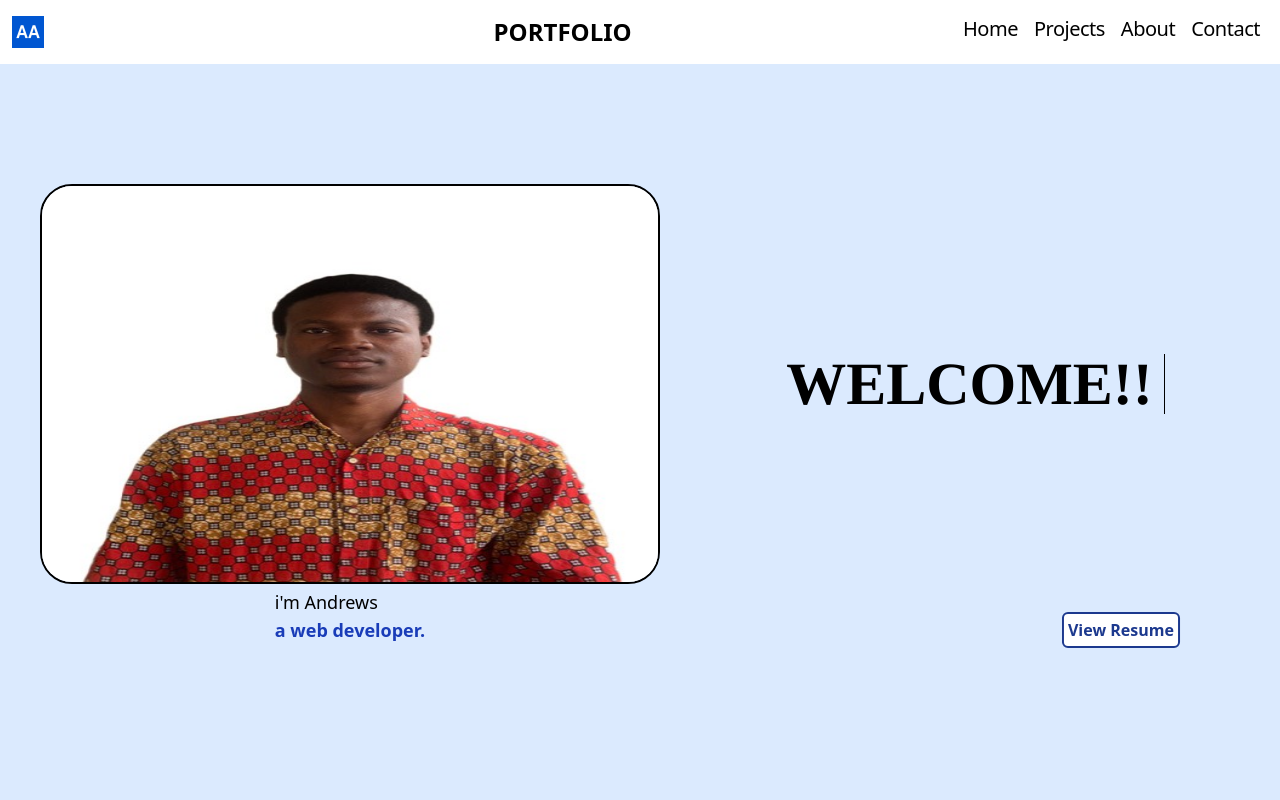
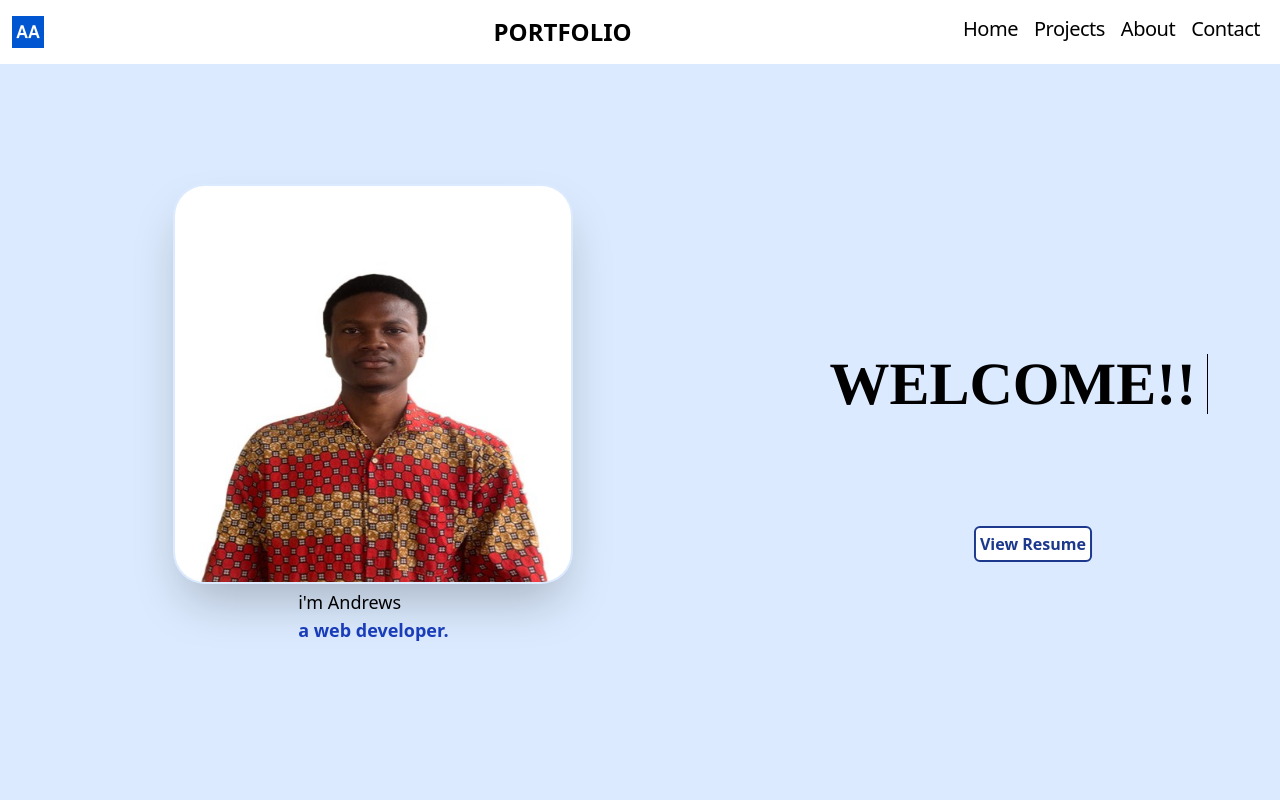
Before and after one commit to Xxecond/ANDREWSAMPADU, a Next.js app: page / in a window 1280 px wide. Shown: the top 800 px of the page. Built offline with nearby package versions, Linux system fonts and the light colour scheme.

Commit message:
project-1 update

```diff
--- a/src/app/home.jsx
+++ b/src/app/home.jsx
@@ -5,13 +5,14 @@ export default function Front (){
   return (
     <section  className="text-center min-h-dvh bg-blue-100 flex flex-col ">
         <div id="home" className="mt-30  flex h-60 md:h-80 xl:h-100 items-center w-full justify-around">
-          <div className="flex flex-col ml-10  items-center
+          <div className="flex flex-col items-center justify-around
            w-1/2 h-full relative ">
   <Image
     src= "/assets/PIC.jpg"
     alt="Andrews profile pic"
-   fill
-    className="object-fill border-2 border-black rounded-4xl flex-shrink-0"
+   width={400}
+   height={400}
+    className=" h-full object-fill border-2  shadow-2xl rounded-4xl flex-shrink-0"
   />
   <dl className=" absolute -bottom-15  text-center pt-5 z-10">
   <dt className="font-light md:text-lg text-left ">i'm Andrews</dt>
@@ -21,17 +22,16 @@ export default function Front (){
 
 </div>
              <div className="relative flex flex-col items-center justify-center
-           w-1/2 h-full ">
+           w-1/3 h-full ">
             <h1 className=" text-2xl md:text-4xl xl:text-6xl font-bold animate-typeWriter ">WELCOME!!</h1>
-             </div>
-        </div>
-        <button className=" max-[640px]:mt-2 mx-auto mr-25 mt-7 p-1 text-sm md:text-base font-medium block
+               <button className=" absolute mt-80 ml-10 p-1 text-sm md:text-base font-medium block
         font-semibold overflow-hidden border-2 border-blue-900 before:absolute before:left-0
          before:top-0 before:h-full before:w-0 before:bg-blue-900 before:z-[-1] before:transition-all
           before:duration-500 hover:before:w-full text-blue-900 hover:text-white rounded-md cursor-pointer
              bg-white transition-all animate-beat "><a href="/public/Cv.pf" target="_blank">View Resume</a>
              </button>
-
+             </div>
+        </div>
     </section>
   )
 }
```
